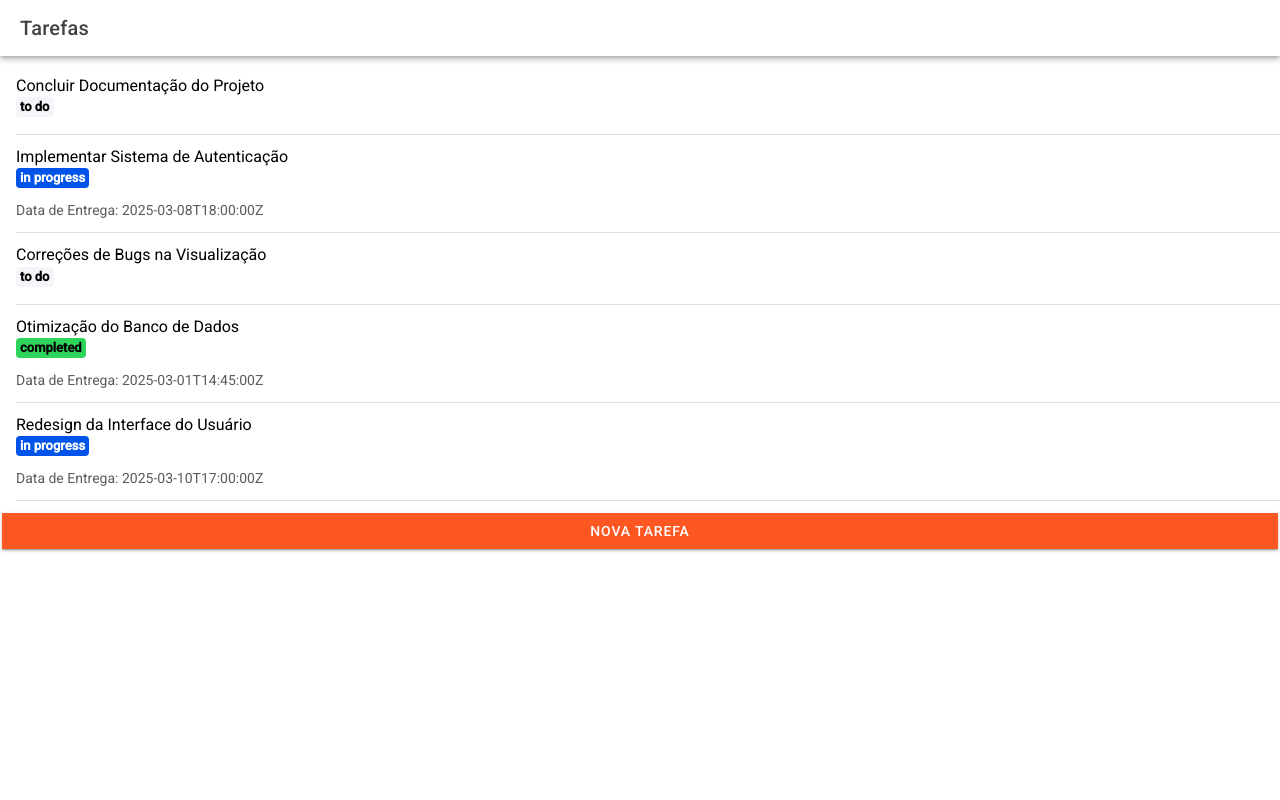
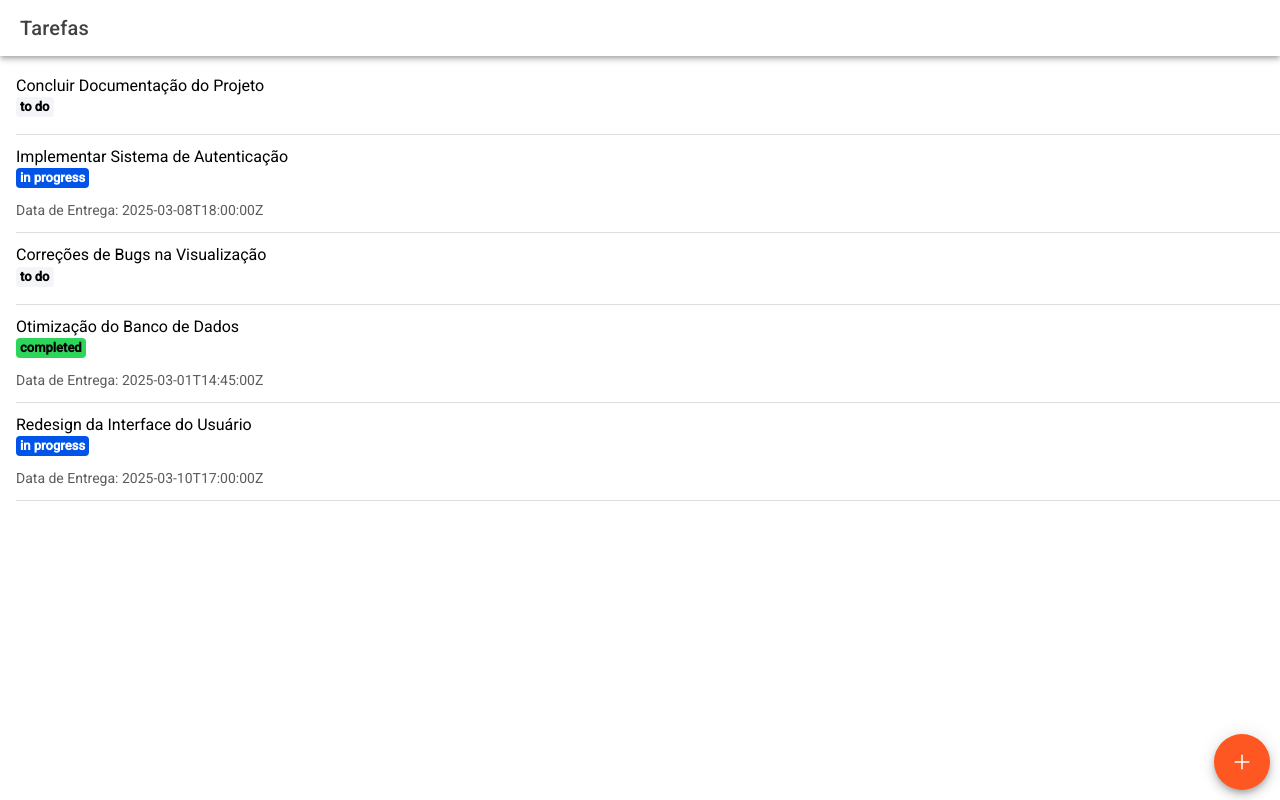
Before and after one commit to guibianchini/organizaTudo, a React (Vite) app: page / in a window 1280 px wide. Both pictures are taken after a click on the element "IR PARA AS TAREFAS". Built offline with nearby package versions, Linux system fonts and the light colour scheme; data requests are answered from the project's data file.

Commit message:
feat: botao flutuante pra cadastrar tarefa

```diff
--- a/src/pages/ListTasks/index.tsx
+++ b/src/pages/ListTasks/index.tsx
@@ -1,9 +1,17 @@
 import React, { useState } from "react";
-import { IonContent, IonPage, IonList, IonButton } from "@ionic/react";
+import {
+  IonContent,
+  IonPage,
+  IonList,
+  IonFab,
+  IonFabButton,
+  IonIcon,
+} from "@ionic/react";
 import LoadingComponent from "../../components/LoadingComponent";
 import ErrorComponent from "../../components/ErrorComponent";
 import Header from "../../components/Header";
 import Task from "../../types/Task";
+import { add } from "ionicons/icons";
 import TaskItem from "../../components/TaskItem";
 import { useListTasksContext } from "../../contexts/ListTasksContext";
 import TaskForm from "../../components/TaskForm";
@@ -43,9 +51,11 @@ const ListTasks: React.FC = () => {
             <TaskItem key={task?.id} task={task} />
           ))}
         </IonList>
-        <IonButton expand="full" onClick={() => setIsFormOpen(true)}>
-          Nova Tarefa
-        </IonButton>
+        <IonFab vertical="bottom" horizontal="end">
+          <IonFabButton onClick={() => setIsFormOpen(true)}>
+            <IonIcon icon={add} />
+          </IonFabButton>
+        </IonFab>
         <TaskForm
           isOpen={isFormOpen}
           onClose={() => setIsFormOpen(false)}
--- a/src/theme/custom.scss
+++ b/src/theme/custom.scss
@@ -16,7 +16,7 @@
   --ion-color-secondary-tint: #{$secondarycolor-light};
 }
 
-ion-button {
+ion-button, ion-fab-button {
   --background: #{$primarycolor};
   --background-hover: #{$primarycolor-light};
   --background-activated: #{$primarycolor-dark};
```
